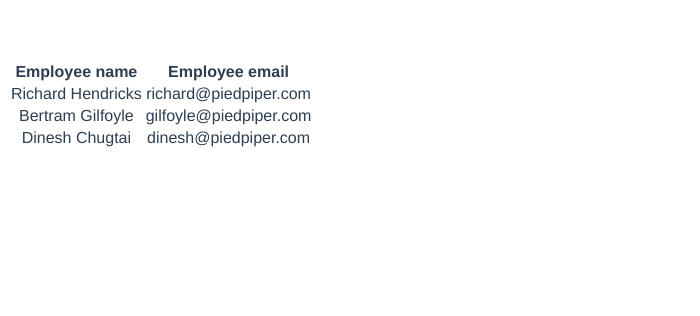
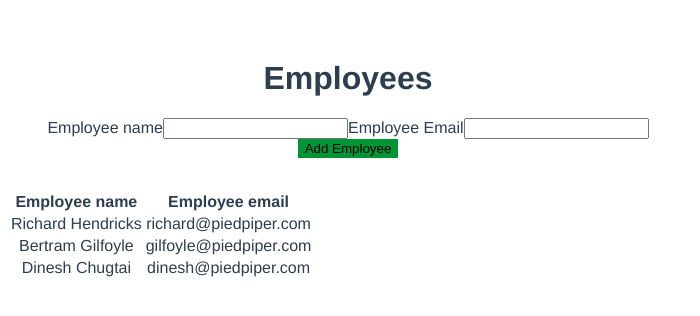
Before and after one commit to zareshahi/employeeManager, a Vue app: page / in a window 1280 px wide. Shown: the top 316 px of the page, without its empty margins (0-700 px from the left). Built offline with nearby package versions, Linux system fonts and the light colour scheme; the HTML template or start-up script is replaced by a standard one.

Commit message:
feat(employeeform): add EmployeeForm component

```diff
--- a/src/App.vue
+++ b/src/App.vue
@@ -1,16 +1,21 @@
 <template>
   <div id="app" class="small-container">
+    <h1>Employees</h1>
+
+    <employee-form />
     <employee-table v-bind:employees="employees"/>
   </div>
 </template>
 
 <script>
 import EmployeeTable from '@/components/EmployeeTable'
+import EmployeeForm from '@/components/EmployeeForm.vue'
 
 export default {
   name: 'App',
   components: {
-    EmployeeTable
+    EmployeeTable,
+    EmployeeForm
   },
   data () {
     return {
--- /dev/null
+++ b/src/components/EmployeeForm.vue
@@ -0,0 +1,31 @@
+<template>
+  <div id="employee-form">
+    <form>
+      <label>Employee name</label>
+      <input type="text" />
+      <label>Employee Email</label>
+      <input type="text" />
+      <button>Add Employee</button>
+    </form>
+  </div>
+</template>
+
+<script>
+export default {
+  name: 'employee-form',
+  data () {
+    return {
+      employee: {
+        name: '',
+        email: ''
+      }
+    }
+  }
+}
+</script>
+
+<style scoped>
+  form {
+    margin-bottom: 2rem;
+  }
+</style>
```
